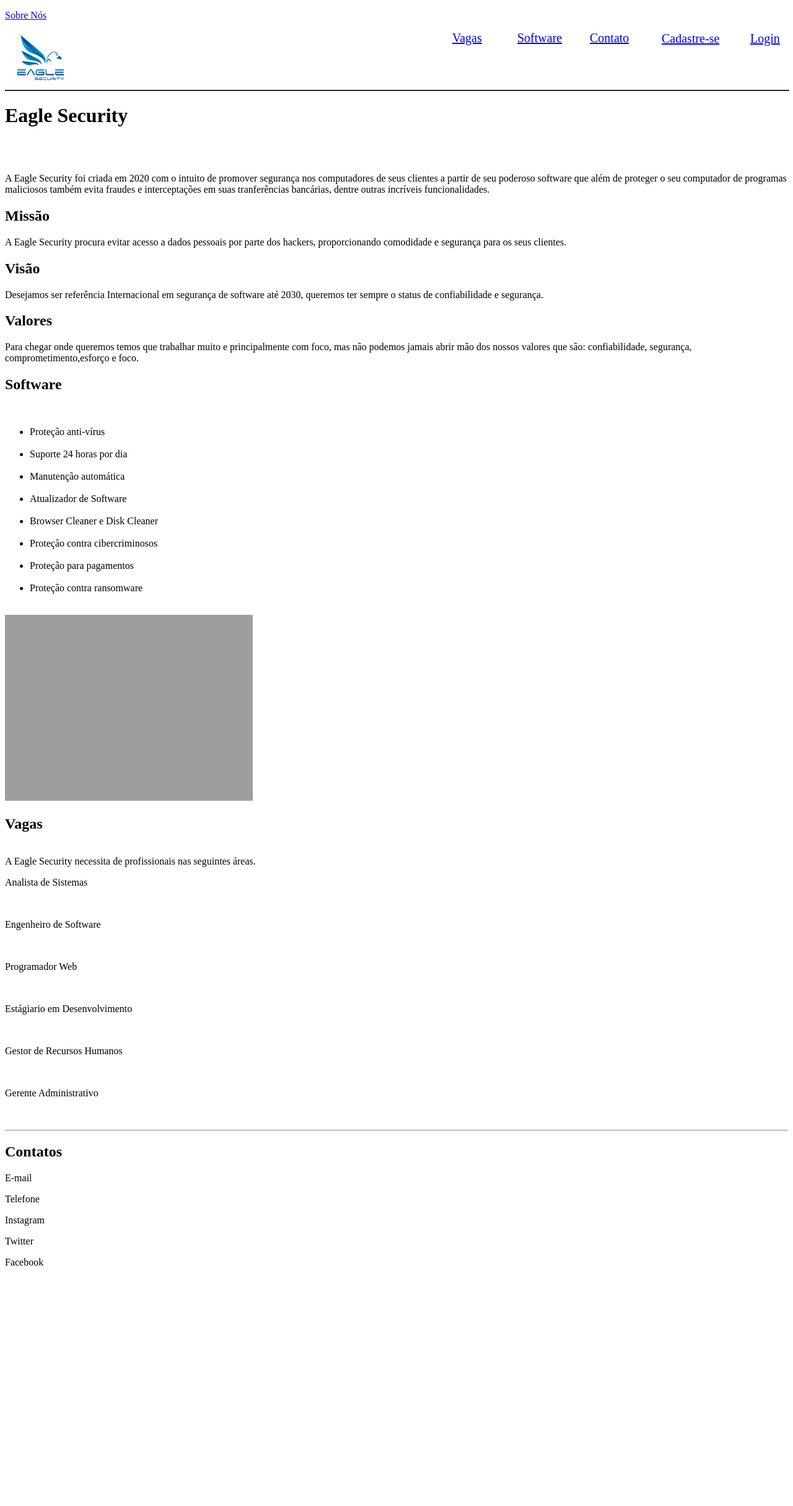
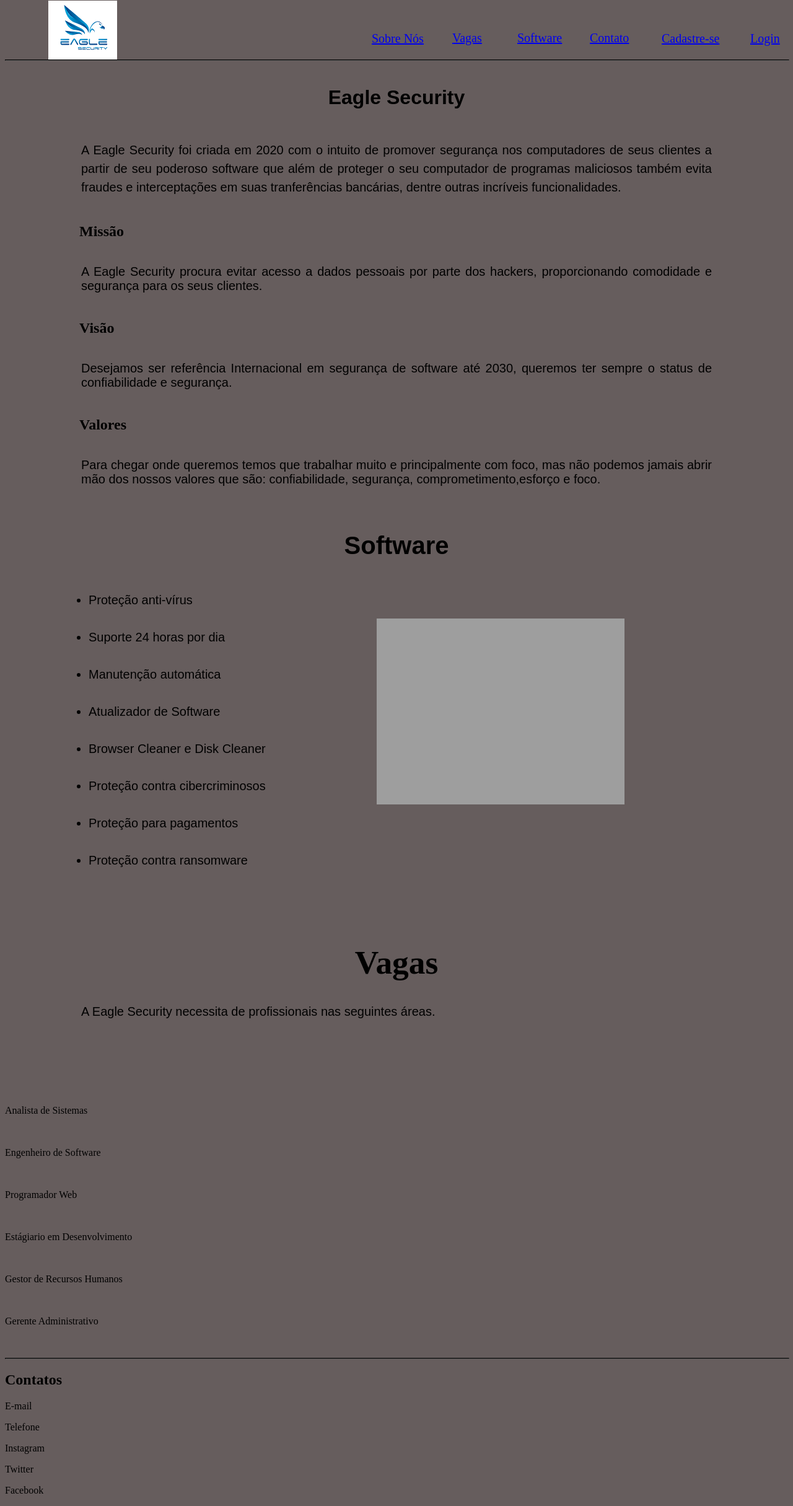
Before and after one commit to LucasLBB/Portf-lio, a PHP site: page /telaprincipal.html in a window 1280 px wide. Shown: the whole page at 62% size. Before the commit the page ends 2042 px from the top, so only its background shows below. Run offline with PHP 8.4, Linux system fonts and the light colour scheme; grey boxes are pictures that could not be loaded.

Commit message:
Atualização com imagens

```diff
--- a/Projetohtml/telaprincipal.css
+++ b/Projetohtml/telaprincipal.css
@@ -5,14 +5,15 @@ width: 100%;
     margin-top: -20px;
 }
 
-.prin
+#prin
 {
     text-align: center;
     margin-bottom: -140px;
     padding: 20px;
+    font-family: Arial, Helvetica, sans-serif;
 }
 
-.texto
+#texto
 {
     font-size: 20px;
     text-align: justify;
@@ -22,7 +23,7 @@ padding: 120px;
     font-family: sans-serif;
 }
 
-.logo
+#logo
 {
     margin-left: 70px;
     margin-top: -15px;
@@ -72,3 +73,117 @@ position: absolute;
     top: 51px;
     left: 111px;
 }
+
+#txt
+{
+    margin-left: 500px;
+    font-size: 20px;
+    position: absolute;
+    top: 31px;
+    left: 100px;
+
+}
+
+#soft
+{
+    text-align: center;
+    margin-bottom: -140px;
+    margin-top: -70px;
+    padding: 20px;
+    font-family: Arial, Helvetica, sans-serif;
+    font-size: 40px;
+}
+
+#software
+{
+    font-size: 20px;
+    text-align: justify;
+    line-height: 30px;
+    margin: 15px;
+    padding: 120px;
+    font-family: sans-serif;
+
+}
+#img{
+
+    margin-top: -570px;
+    margin-left: 600px;
+    margin-bottom: 200px;
+
+}
+
+#vagas
+{
+    text-align: center;
+    margin-bottom: -140px;
+    padding: 20px;
+    font-size: 40pt;
+}
+
+#vag
+{
+    font-size: 20px;
+    text-align: justify;
+    line-height: 30px;
+    margin: 3px;
+    padding: 120px;
+    font-family: sans-serif;
+}
+
+.hedfoot
+{
+    border-color:black;
+    width: 100%;
+}
+
+.mis
+{
+    margin-left: 120px;
+    margin-top: -80px;
+}
+
+#textomis
+{
+    font-size: 20px;
+    text-align: justify;
+    margin: 3px;
+    padding: 120px;
+    font-family: sans-serif;
+    margin-top: -100px;
+
+}
+
+.vis
+{
+    margin-left: 120px;
+    margin-top: -80px;
+}
+
+#textovis
+{
+    font-size: 20px;
+    text-align: justify;
+    margin: 3px;
+    padding: 120px;
+    font-family: sans-serif;
+    margin-top: -100px;
+}
+
+.val{
+    margin-left: 120px;
+    margin-top: -80px;
+}
+
+#textoval{
+    font-size: 20px;
+    text-align: justify;
+    margin: 3px;
+    padding: 120px;
+    font-family: sans-serif;
+    margin-top: -100px;
+}
+
+body{
+    background-color: rgb(102, 93, 93);
+
+}
```
Lines whose indentation alone changed are shown as unchanged.
